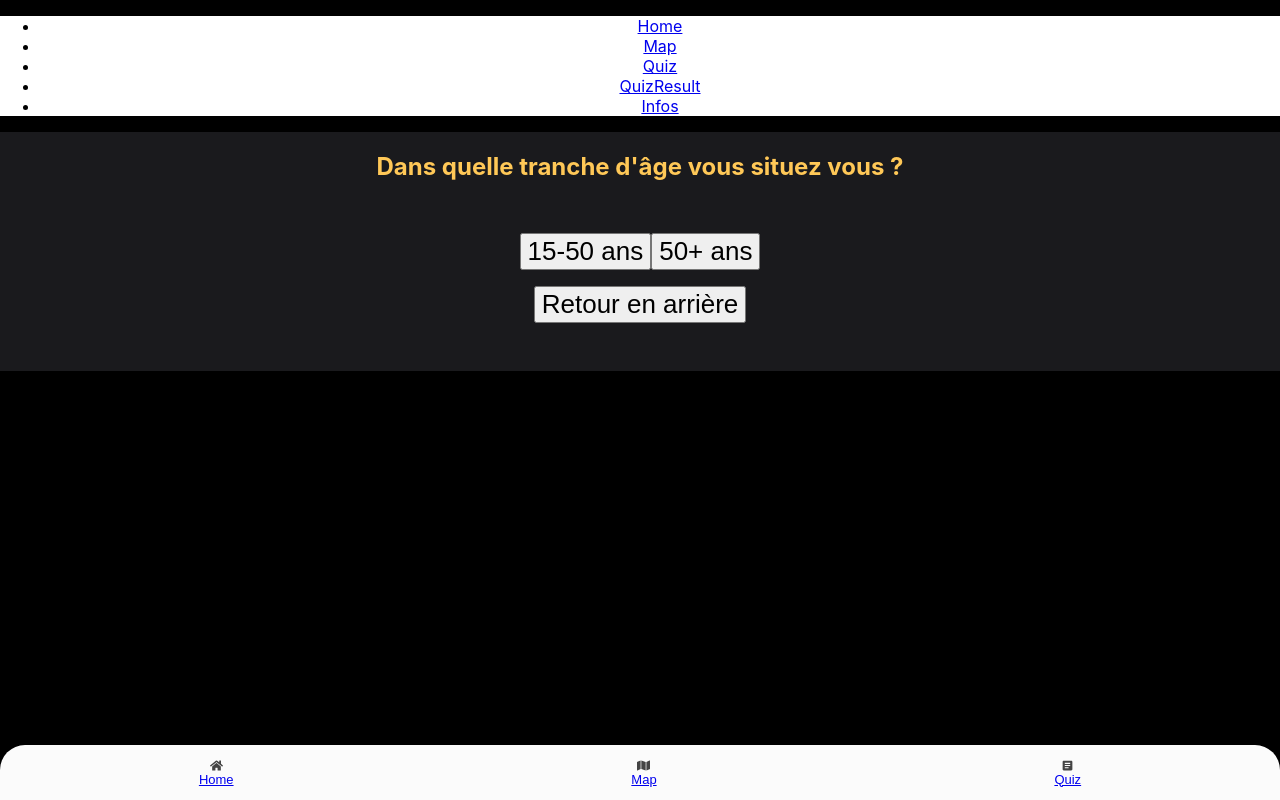
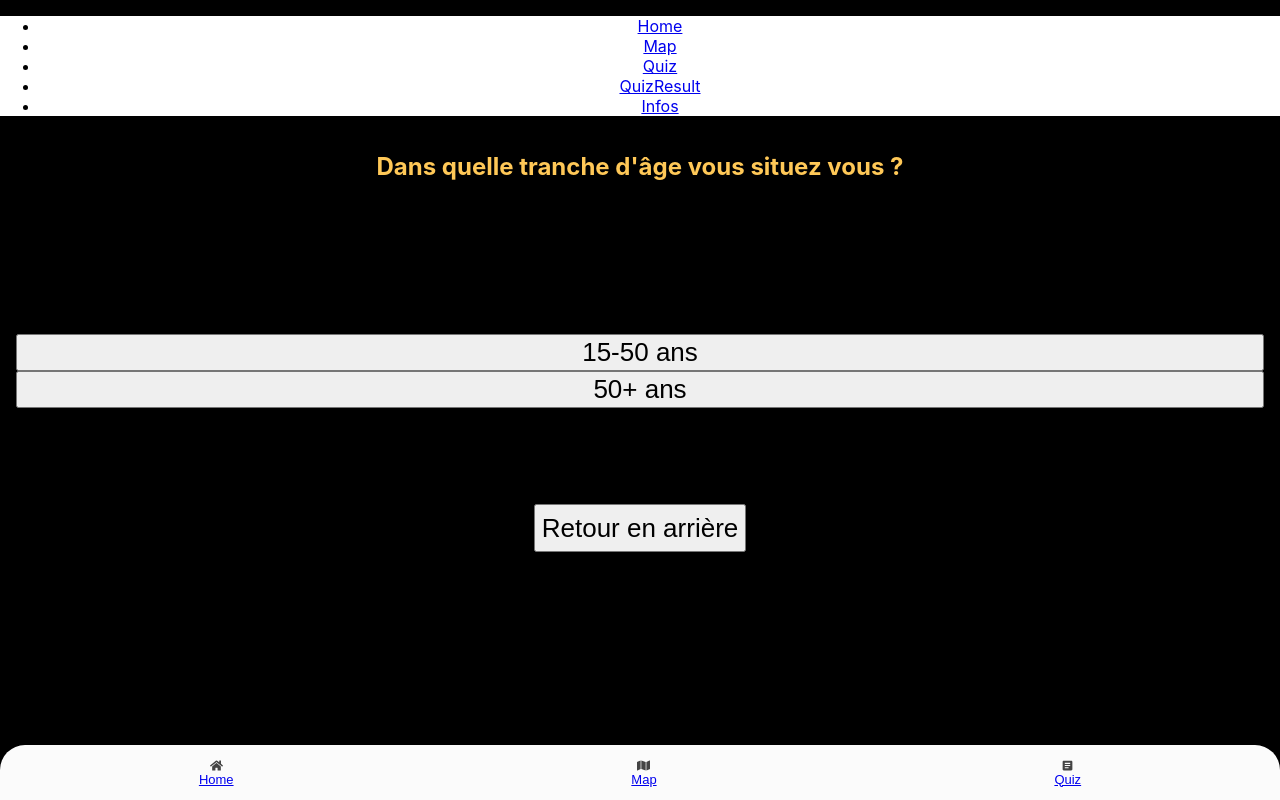
Before and after one commit to WildCodeSchool/2022-03-JS-Toulouse-project-2-actio, a React (Vite) app in the folder frontend/: page /Quiz in a window 1280 px wide. Built offline with nearby package versions, Linux system fonts and the light colour scheme.

Commit message:
ajout de style css sur le quiz

```diff
--- a/frontend/src/pages/Quiz.css
+++ b/frontend/src/pages/Quiz.css
@@ -1,10 +1,33 @@
 .quiz-container {
+  display: grid;
+  grid-template-columns: 1fr;
+  grid-template-rows: repeat(3, 1fr);
+  grid-column-gap: 0px;
+  grid-row-gap: 0px;
+  gap: 3rem;
+}
+.answer-section {
   display: flex;
-  background-color: #1a1a1d;
+  justify-content: center;
+  padding: 1rem;
+  flex-wrap: wrap;
   flex-direction: column;
-  flex-wrap: wrap;
-  gap: 2rem;
-  align-items: center;
+}
+
+.table-result {
+  display: flex;
+  justify-content: center;
+}
+
+.quiz-return {
+  display: flex;
+  justify-content: center;
+  height: 3rem;
+}
+
+.show-result {
+  display: flex;
+  justify-content: center;
 }
 
 .quiz-container > h2 {
@@ -30,7 +53,7 @@ button:hover {
 .quiz-result-button {
   display: flex;
   justify-content: center;
-  padding: 0.5rem;
+  padding: 1rem;
   max-width: 320px;
 }
 
--- a/frontend/src/pages/Quiz.jsx
+++ b/frontend/src/pages/Quiz.jsx
@@ -49,18 +49,14 @@ function Quiz() {
             {answerOption.answerText}
           </button>
         ))}
-        <div>
+        <div className="table-result">
           <p className="tableResult">{tableOfResult}</p>
         </div>
-        <div>
-          <button
-            type="button"
-            className="quiz-return-button"
-            onClick={() => handleReturnButtonCLick()}
-          >
-            Retour en arrière
-          </button>
-        </div>
+      </div>
+      <div className="quiz-return">
+        <button type="button" onClick={() => handleReturnButtonCLick()}>
+          Retour en arrière
+        </button>
       </div>
       <div className="show-result">
         {showResult ? (
```
